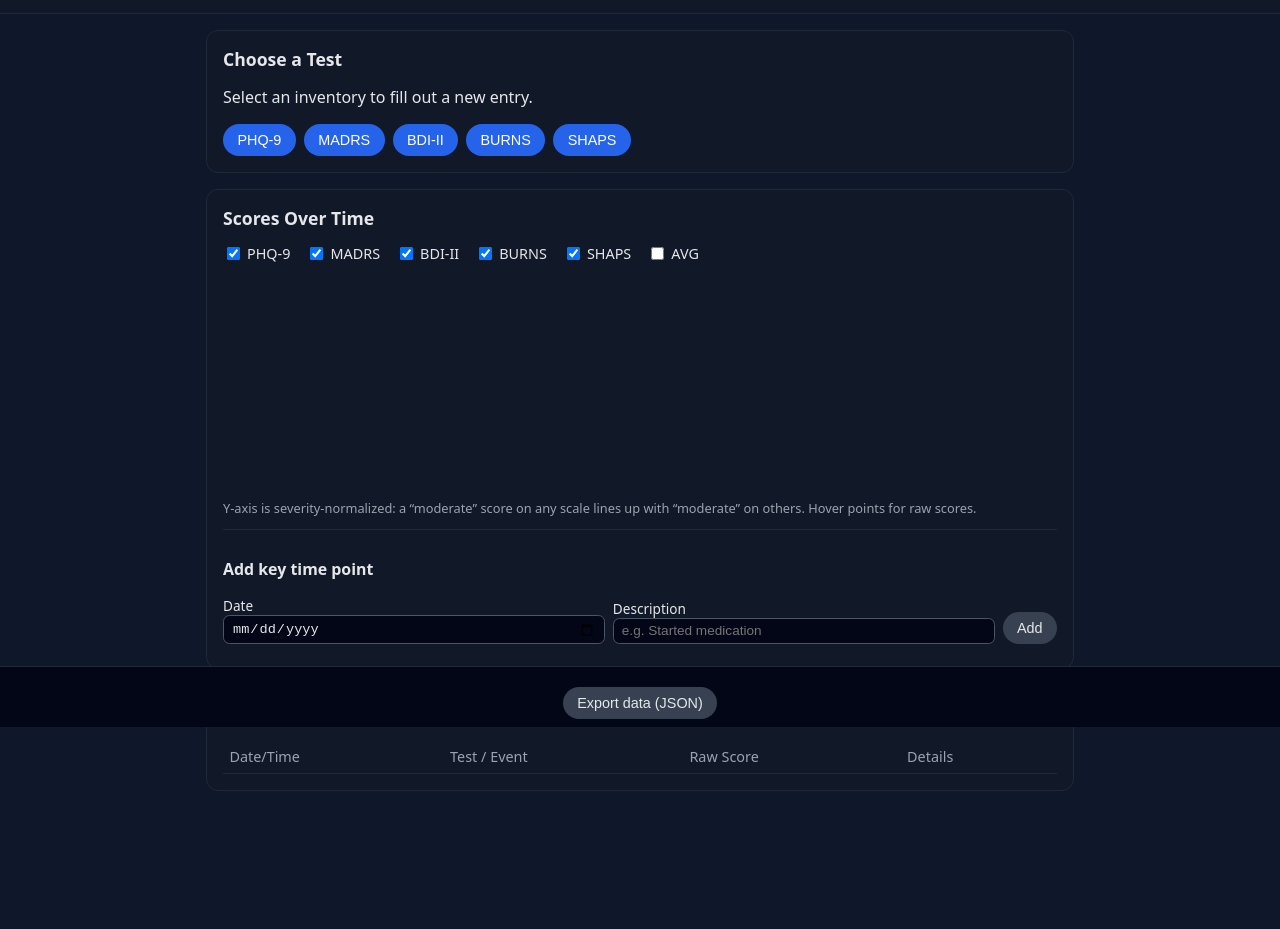
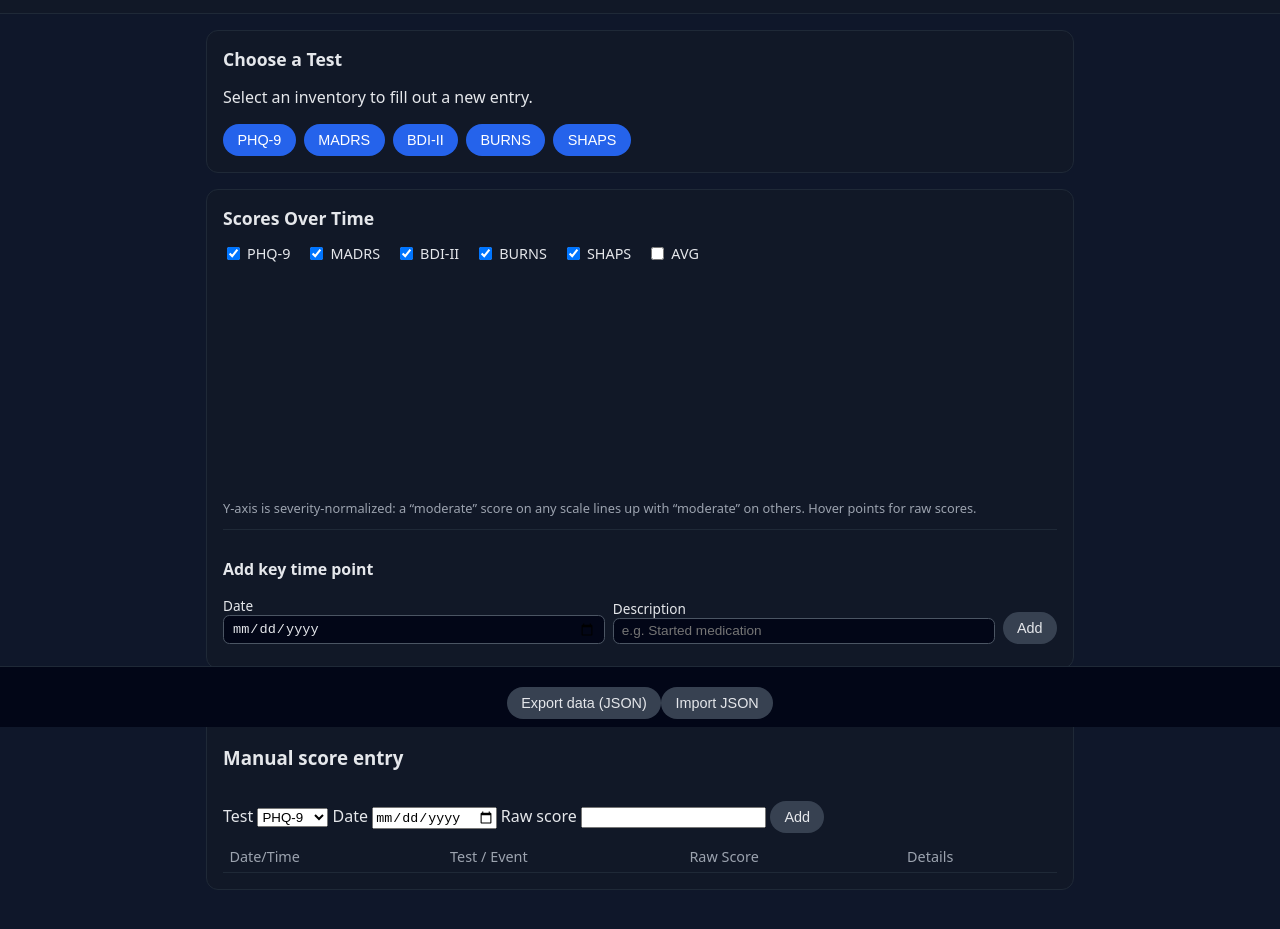
Before and after one commit to Mihalcea-Alexander/mood-pwa, a plain HTML site: page index.html in a window 1280 px wide. Shown: the part 73-1002 px from the top of the page. Before the commit the page ends 960 px from the top, so only its background shows below. Drawn offline with nearby package versions, Linux system fonts and the light colour scheme.

Commit message:
Add manual score entry section to index.html

```diff
--- a/index.html
+++ b/index.html
@@ -94,6 +94,34 @@
     <!-- History -->
     <section class="card">
       <h2>History</h2>
+
+      <!-- Manual score entry -->
+      <div class="manual-add">
+        <h3>Manual score entry</h3>
+        <div class="manual-row">
+          <label>
+            Test
+            <select id="manual-test-select">
+              <option value="phq9">PHQ-9</option>
+              <option value="madrs">MADRS</option>
+              <option value="bdi2">BDI-II</option>
+              <option value="burns">BURNS</option>
+              <option value="shaps">SHAPS</option>
+            </select>
+          </label>
+          <label>
+            Date
+            <input type="date" id="manual-date" />
+          </label>
+          <label>
+            Raw score
+            <input type="number" id="manual-score" min="0" step="1" />
+          </label>
+          <button id="manual-add-btn" class="secondary-btn">Add</button>
+        </div>
+        <p id="manual-status" class="status"></p>
+      </div>
+
       <table id="history-table">
         <thead>
           <tr>
@@ -110,6 +138,8 @@
 
   <footer>
     <button id="export-json" class="secondary-btn">Export data (JSON)</button>
+    <button id="import-json" class="secondary-btn">Import JSON</button>
+    <input type="file" id="import-file" accept="application/json" style="display:none" />
     <a id="download-link" style="display:none"></a>
   </footer>
 
```
